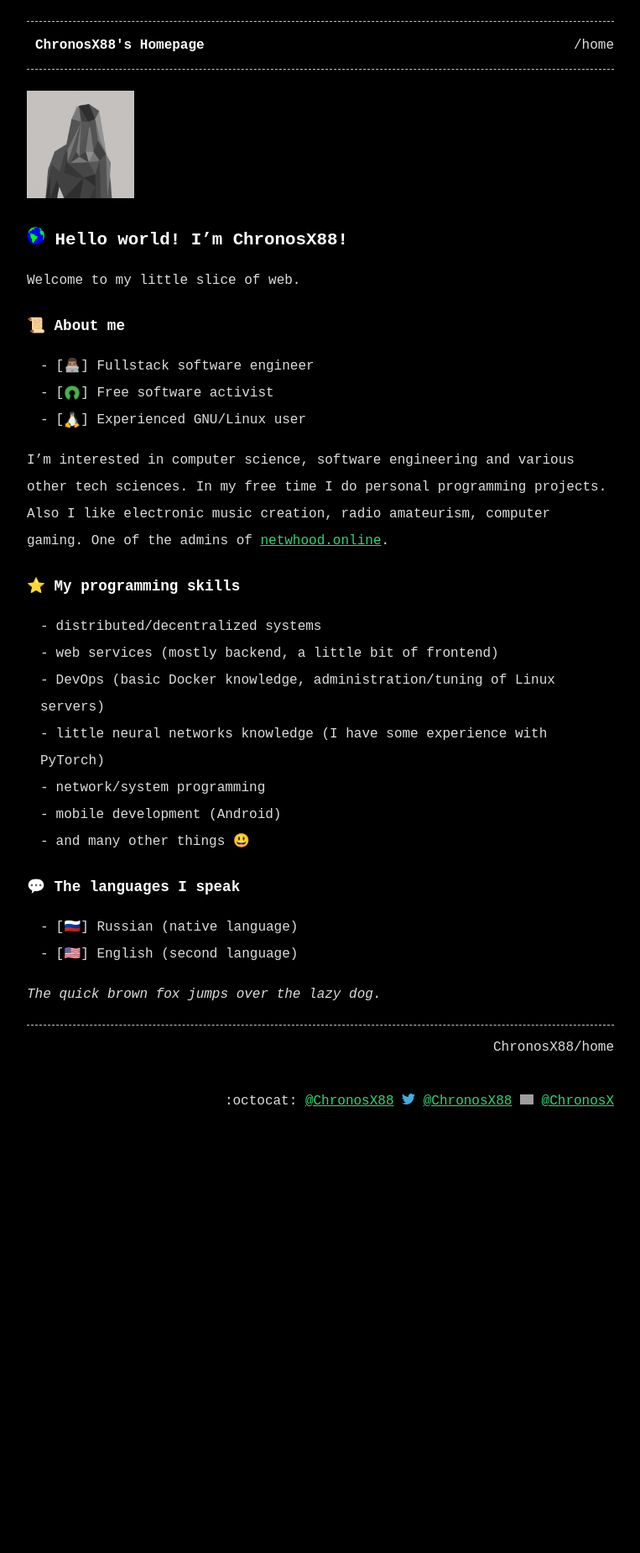
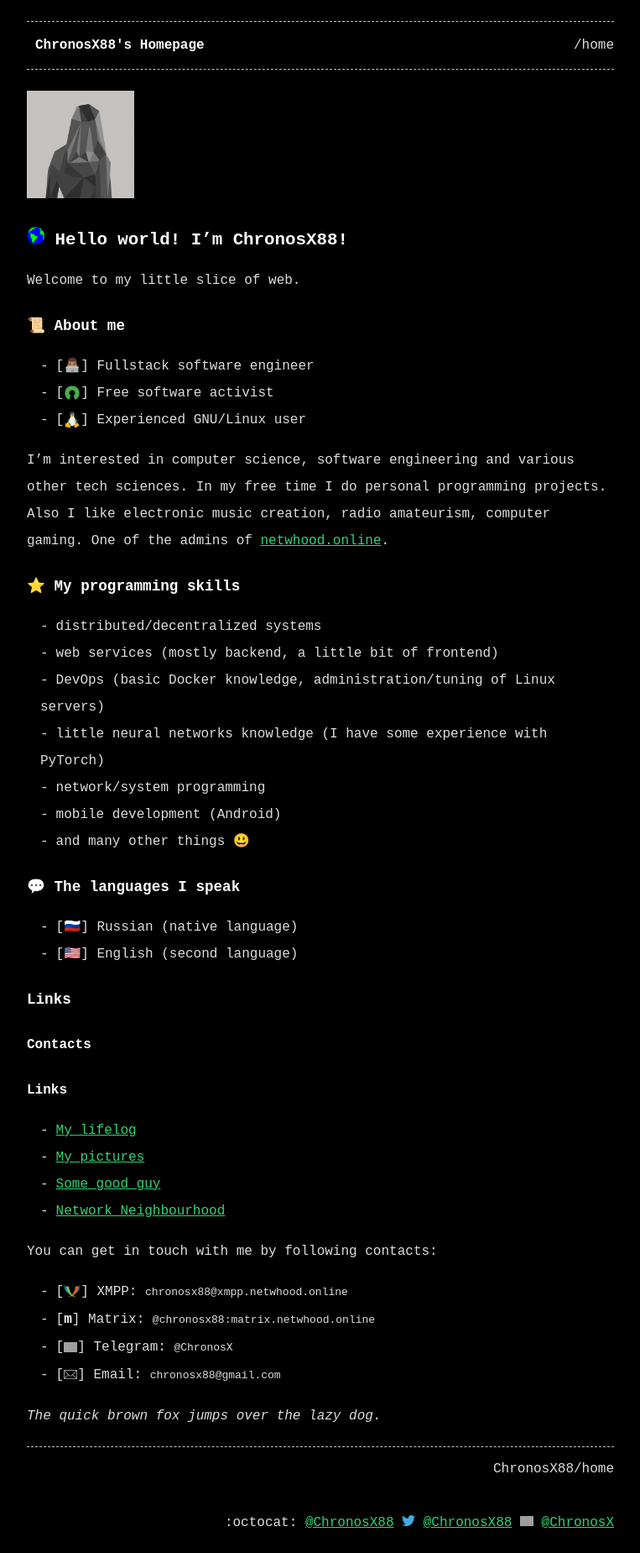
Before and after one commit to ChronosXYZ/chronosxyz.github.io, a Jekyll site: the page built from index.md, in a window 1280 px wide. Shown: the whole page at 84% size, without its empty margins (258-1021 px from the left). Built offline with Jekyll 4.4.1, drawn with Linux system fonts in a browser that asks for light colours; emoji names are drawn with the system emoji font; before the commit the page ends 1347 px from its top, so only the background shows below that; grey boxes are pictures that could not be loaded.

Commit message:
Add "contacts" and "links" section

```diff
--- a/index.md
+++ b/index.md
@@ -34,4 +34,21 @@ I'm interested in computer science, software engineering and various other tech
 - [🇷🇺] Russian (native language)
 - [🇺🇸] English (second language)
 
+## Links
+
+### Contacts
+
+### Links
+
+- [My lifelog](https://mstdn.netwhood.online/@ChronosX88)
+- [My pictures](https://pf.netwhood.online/chronosx88)
+- [Some good guy](https://abslimit.netwhood.online)
+- [Network Neighbourhood](https://netwhood.online)
+
+You can get in touch with me by following contacts:
+- [<img src="{{ '/assets/xmpp_icon.png' | relative_url }}" width="20px" style="vertical-align: middle;">] XMPP: `chronosx88@xmpp.netwhood.online`
+- [**m**] Matrix: `@chronosx88:matrix.netwhood.online`
+- [<img src="{{ '/assets/telegram_icon.png' | relative_url }}" width="16wv" style="vertical-align: middle;">] Telegram: `@ChronosX`
+- [<img src="{{ '/assets/email_icon.png' | relative_url }}" width="16wv" style="vertical-align: middle;">] Email: `chronosx88@gmail.com`
+
 *The quick brown <a href="/easter_egg" style="color: var(--text-color); text-decoration: none;">fox</a> jumps over the lazy dog.*
```
Also changed, not shown: assets/email_icon.png (added), assets/matrixorg-icon.jpg (added), assets/xmpp_icon.png (added).
